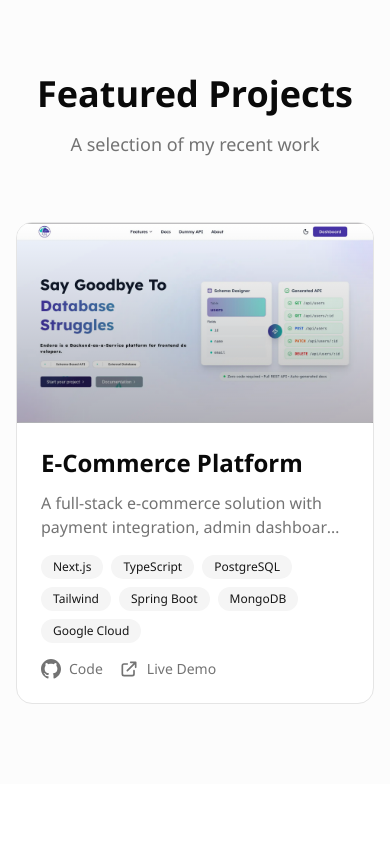
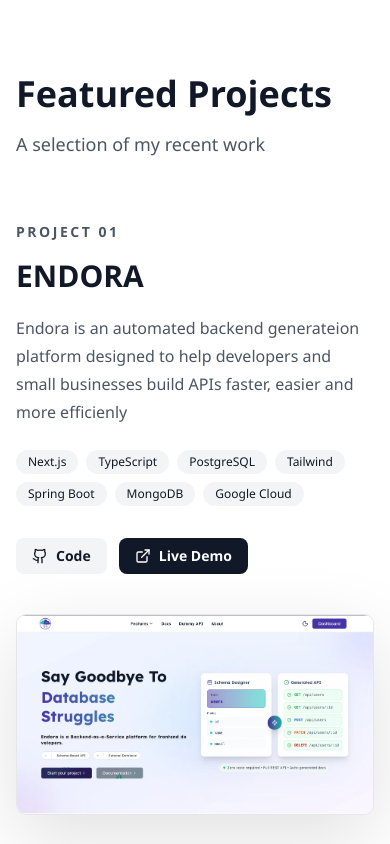
Before and after one commit to tochratana/me, a Next.js app: page /blog in a window 390 px wide. Shown: the part 5520-6364 px from the top of the page. Built offline with nearby package versions, Linux system fonts and the light colour scheme; a web font is replaced by a local one.

Commit message:
fix:project section for working on left right side

```diff
--- a/src/app/globals.css
+++ b/src/app/globals.css
@@ -111,6 +111,7 @@
   --site-status-success-text: #ffffff;
   --site-logo-tile-bg: #ffffff;
   --site-image-overlay: rgb(0 0 0 / 0.4);
+  --site-feature-shadow: rgb(0 0 0 / 0.12);
   --dotted-bg: #ffffff;
   --dotted-dot-color: rgb(0 0 0 / 0.15);
   --dotted-dot-rgb: 0, 0, 0;
@@ -187,6 +188,7 @@
   --site-status-success-text: #ffffff;
   --site-logo-tile-bg: #ffffff;
   --site-image-overlay: rgb(0 0 0 / 0.4);
+  --site-feature-shadow: rgb(0 0 0 / 0.35);
   --dotted-bg: #000000;
   --dotted-dot-color: rgb(255 255 255 / 0.15);
   --dotted-dot-rgb: 255, 255, 255;
--- a/src/components/sections/Project.tsx
+++ b/src/components/sections/Project.tsx
@@ -1,11 +1,15 @@
 "use client";
 
 import { useTheme } from "@/components/theme/ThemeProvider";
+import { ExternalLink, Github } from "lucide-react";
 
 interface Project {
   title: string;
   description: string;
-  image: string;
+  image: {
+    light: string;
+    dark: string;
+  };
   tags: string[];
   github?: string;
   live?: string;
@@ -13,10 +17,33 @@ interface Project {
 
 const projects: Project[] = [
   {
-    title: "E-Commerce Platform",
+    title: "ENDORA",
     description:
-      "A full-stack e-commerce solution with payment integration, admin dashboard, and real-time inventory management.",
-    image: "/project/endora",
+      "Endora is an automated backend generateion platform designed to help developers and small businesses build APIs faster, easier and more efficienly",
+    image: {
+      light: "/project/endora-light.webp",
+      dark: "/project/endora-dark.webp",
+    },
+    tags: [
+      "Next.js",
+      "TypeScript",
+      "PostgreSQL",
+      "Tailwind",
+      "Spring Boot",
+      "MongoDB",
+      "Google Cloud",
+    ],
+    github: "#",
+    live: "#",
+  },
+  {
+    title: "AUTONOMOUS - A8S",
+    description:
+      "A cloud-native deployment platform focused on automating application deployment, CI/CD workflows, container orchestration, infrastructure management, scalability, monitoring, security, and DevOps automation using modern cloud-native technologies.",
+    image: {
+      light: "/project/a8s-light.png",
+      dark: "/project/a8s-dark.png",
+    },
     tags: [
       "Next.js",
       "TypeScript",
@@ -35,72 +62,54 @@ export function Projects() {
   const { theme } = useTheme();
 
   return (
-    <section id="projects" className="py-20 px-4 bg-secondary/30">
+    <section id="projects" className="bg-[var(--site-page-bg)] px-4 py-20">
       <div className="max-w-6xl mx-auto">
-        {/* Header */}
-        <div className="text-center mb-16">
-          <h2 className="text-4xl md:text-5xl font-bold mb-4">
+        <div className="mb-16 max-w-2xl">
+          <h2 className="mb-4 text-4xl font-bold text-[color:var(--site-text)] md:text-5xl">
             Featured Projects
           </h2>
-          <p className="text-muted-foreground text-lg">
+          <p className="text-lg text-[color:var(--site-muted-text)]">
             A selection of my recent work
           </p>
         </div>
 
-        {/* Projects Grid */}
-        <div className="grid grid-cols-1 md:grid-cols-2 gap-8">
+        <div className="space-y-20">
           {projects.map((project, index) => (
-            <div
+            <article
               key={index}
-              className="group relative bg-card rounded-2xl overflow-hidden border border-border transition-all duration-300"
+              className="grid items-center gap-10 lg:grid-cols-[0.9fr_1.1fr] lg:gap-14"
             >
-              {/* Project Image */}
-              <div className="relative aspect-video overflow-hidden bg-muted">
-                <img
-                  src={`${project.image}-${theme}.webp`}
-                  alt={project.title}
-                  className="w-full h-full object-cover transition-transform duration-500"
-                />
-                <div className="absolute inset-0 bg-[linear-gradient(to_top,var(--site-image-overlay),transparent)] opacity-70 transition-opacity duration-300" />
-              </div>
-
-              {/* Project Info */}
-              <div className="p-6">
-                <h3 className="text-2xl font-bold mb-3 transition-colors">
+              <div>
+                <p className="mb-4 text-sm font-semibold uppercase tracking-[0.18em] text-[color:var(--site-muted-text)]">
+                  Project {String(index + 1).padStart(2, "0")}
+                </p>
+                <h3 className="mb-5 text-3xl font-extrabold text-[color:var(--site-text)] md:text-4xl">
                   {project.title}
                 </h3>
-                <p className="text-muted-foreground mb-4 line-clamp-2">
+                <p className="mb-6 max-w-xl text-base leading-7 text-[color:var(--site-muted-text)] md:text-lg">
                   {project.description}
                 </p>
 
-                {/* Tags */}
-                <div className="flex flex-wrap gap-2 mb-4">
+                <div className="mb-8 flex flex-wrap gap-2">
                   {project.tags.map((tag) => (
                     <span
                       key={tag}
-                      className="px-3 py-1 text-xs bg-secondary text-secondary-foreground rounded-full"
+                      className="rounded-full bg-[var(--site-chip-bg)] px-3 py-1 text-xs font-medium text-[color:var(--site-chip-text)]"
                     >
                       {tag}
                     </span>
                   ))}
                 </div>
 
-                {/* Links */}
-                <div className="flex gap-4">
+                <div className="flex flex-wrap gap-3">
                   {project.github && (
                     <a
                       href={project.github}
                       target="_blank"
                       rel="noopener noreferrer"
-                      className="flex items-center gap-2 text-sm text-muted-foreground hover:text-primary transition-colors"
+                      className="inline-flex items-center gap-2 rounded-md bg-[var(--site-button-secondary-bg)] px-4 py-2 text-sm font-semibold text-[color:var(--site-button-secondary-text)] transition-colors hover:bg-[var(--site-button-secondary-hover-bg)]"
                     >
-                      <svg
-                        className="w-5 h-5"
-                        fill="currentColor"
-                        viewBox="0 0 24 24"
-                      >
-                        <path d="M12 0c-6.626 0-12 5.373-12 12 0 5.302 3.438 9.8 8.207 11.387.599.111.793-.261.793-.577v-2.234c-3.338.726-4.033-1.416-4.033-1.416-.546-1.387-1.333-1.756-1.333-1.756-1.089-.745.083-.729.083-.729 1.205.084 1.839 1.237 1.839 1.237 1.07 1.834 2.807 1.304 3.492.997.107-.775.418-1.305.762-1.604-2.665-.305-5.467-1.334-5.467-5.931 0-1.311.469-2.381 1.236-3.221-.124-.303-.535-1.524.117-3.176 0 0 1.008-.322 3.301 1.23.957-.266 1.983-.399 3.003-.404 1.02.005 2.047.138 3.006.404 2.291-1.552 3.297-1.23 3.297-1.23.653 1.653.242 2.874.118 3.176.77.84 1.235 1.911 1.235 3.221 0 4.609-2.807 5.624-5.479 5.921.43.372.823 1.102.823 2.222v3.293c0 .319.192.694.801.576 4.765-1.589 8.199-6.086 8.199-11.386 0-6.627-5.373-12-12-12z" />
-                      </svg>
+                      <Github className="h-4 w-4" />
                       Code
                     </a>
                   )}
@@ -109,27 +118,23 @@ export function Projects() {
                       href={project.live}
                       target="_blank"
                       rel="noopener noreferrer"
-                      className="flex items-center gap-2 text-sm text-muted-foreground hover:text-primary transition-colors"
+                      className="inline-flex items-center gap-2 rounded-md bg-[var(--site-button-primary-bg)] px-4 py-2 text-sm font-semibold text-[color:var(--site-button-primary-text)] transition-colors hover:bg-[var(--site-button-primary-hover-bg)]"
                     >
-                      <svg
-                        className="w-5 h-5"
-                        fill="none"
-                        stroke="currentColor"
-                        viewBox="0 0 24 24"
-                      >
-                        <path
-                          strokeLinecap="round"
-                          strokeLinejoin="round"
-                          strokeWidth={2}
-                          d="M10 6H6a2 2 0 00-2 2v10a2 2 0 002 2h10a2 2 0 002-2v-4M14 4h6m0 0v6m0-6L10 14"
-                        />
-                      </svg>
+                      <ExternalLink className="h-4 w-4" />
                       Live Demo
                     </a>
                   )}
                 </div>
               </div>
-            </div>
+
+              <div className="relative aspect-video overflow-hidden rounded-lg border border-[var(--site-card-border)] bg-[var(--site-card-bg)] shadow-[0_24px_80px_var(--site-feature-shadow)]">
+                <img
+                  src={project.image[theme]}
+                  alt={project.title}
+                  className="h-full w-full object-cover"
+                />
+              </div>
+            </article>
           ))}
         </div>
       </div>
--- a/src/components/ui/ThemeToggle.tsx
+++ b/src/components/ui/ThemeToggle.tsx
@@ -3,6 +3,7 @@
 import { useCallback, useEffect, useRef, useState } from "react";
 import { Moon, Sun } from "lucide-react";
 import { flushSync } from "react-dom";
+import { useTheme } from "@/components/theme/ThemeProvider";
 
 interface AnimatedThemeTogglerProps
   extends React.ComponentPropsWithoutRef<"button"> {
@@ -14,25 +15,13 @@ export const ThemeToggle = ({
   duration = 400,
   ...props
 }: AnimatedThemeTogglerProps) => {
-  const [isDark, setIsDark] = useState(false);
+  const { theme, toggleTheme: toggleThemeContext } = useTheme();
   const [mounted, setMounted] = useState(false);
   const buttonRef = useRef<HTMLButtonElement>(null);
+  const isDark = theme === "dark";
 
   useEffect(() => {
-    const savedTheme = localStorage.getItem("theme");
-    const prefersDark = window.matchMedia(
-      "(prefers-color-scheme: dark)"
-    ).matches;
-    const shouldBeDark = savedTheme ? savedTheme === "dark" : prefersDark;
-
-    setIsDark(shouldBeDark);
     setMounted(true);
-
-    if (shouldBeDark) {
-      document.documentElement.classList.add("dark");
-    } else {
-      document.documentElement.classList.remove("dark");
-    }
   }, []);
 
   const toggleTheme = useCallback(async () => {
@@ -40,20 +29,7 @@ export const ThemeToggle = ({
 
     const doToggle = () => {
       flushSync(() => {
-        const newTheme = !isDark;
-        setIsDark(newTheme);
-
-        if (newTheme) {
-          document.documentElement.classList.add("dark");
-        } else {
-          document.documentElement.classList.remove("dark");
-        }
-
-        try {
-          localStorage.setItem("theme", newTheme ? "dark" : "light");
-        } catch {
-          // ignore
-        }
+        toggleThemeContext();
       });
     };
 
@@ -91,7 +67,7 @@ export const ThemeToggle = ({
         pseudoElement: "::view-transition-new(root)",
       }
     );
-  }, [isDark, duration, mounted]);
+  }, [duration, mounted, toggleThemeContext]);
 
   if (!mounted) {
     return (
```
Also changed, not shown: src/components/theme/ThemeProvider.tsx (+21 -30 lines), 2 other files (tests, documents, lock files or other folders).
